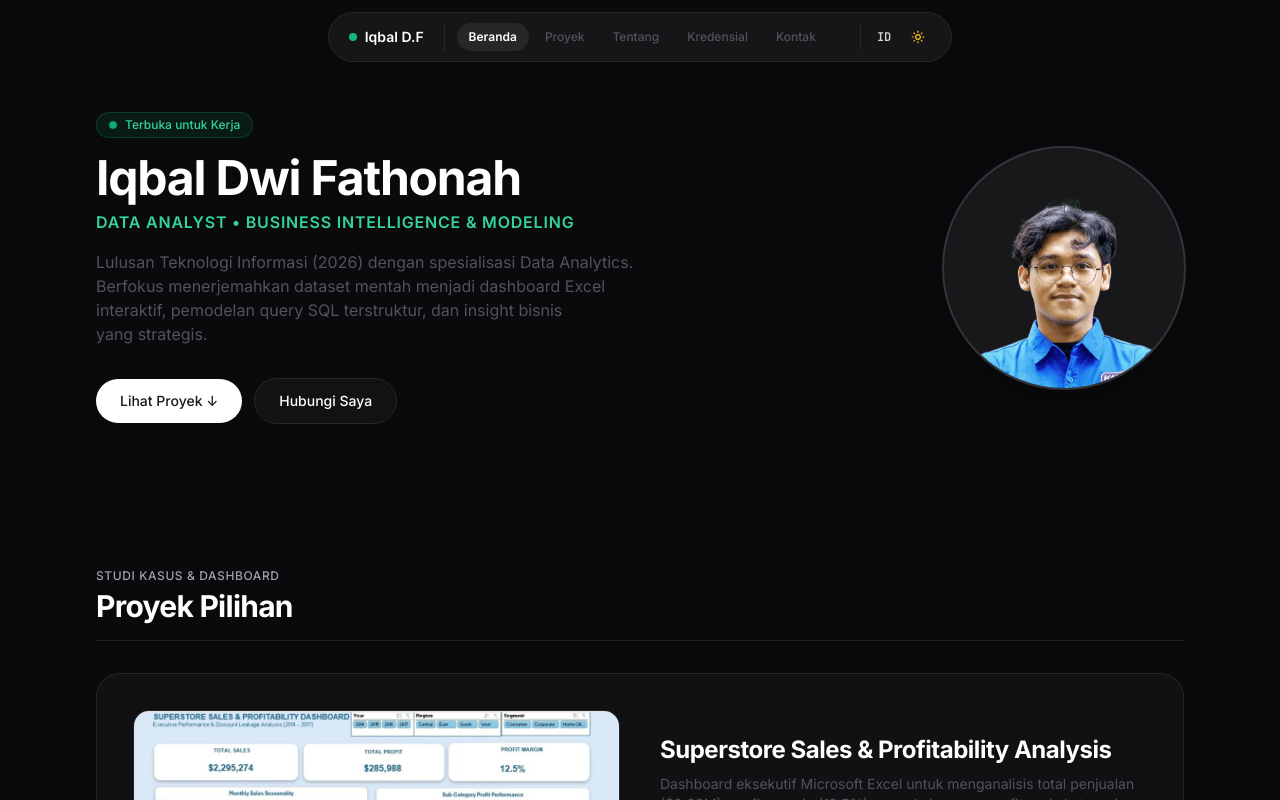
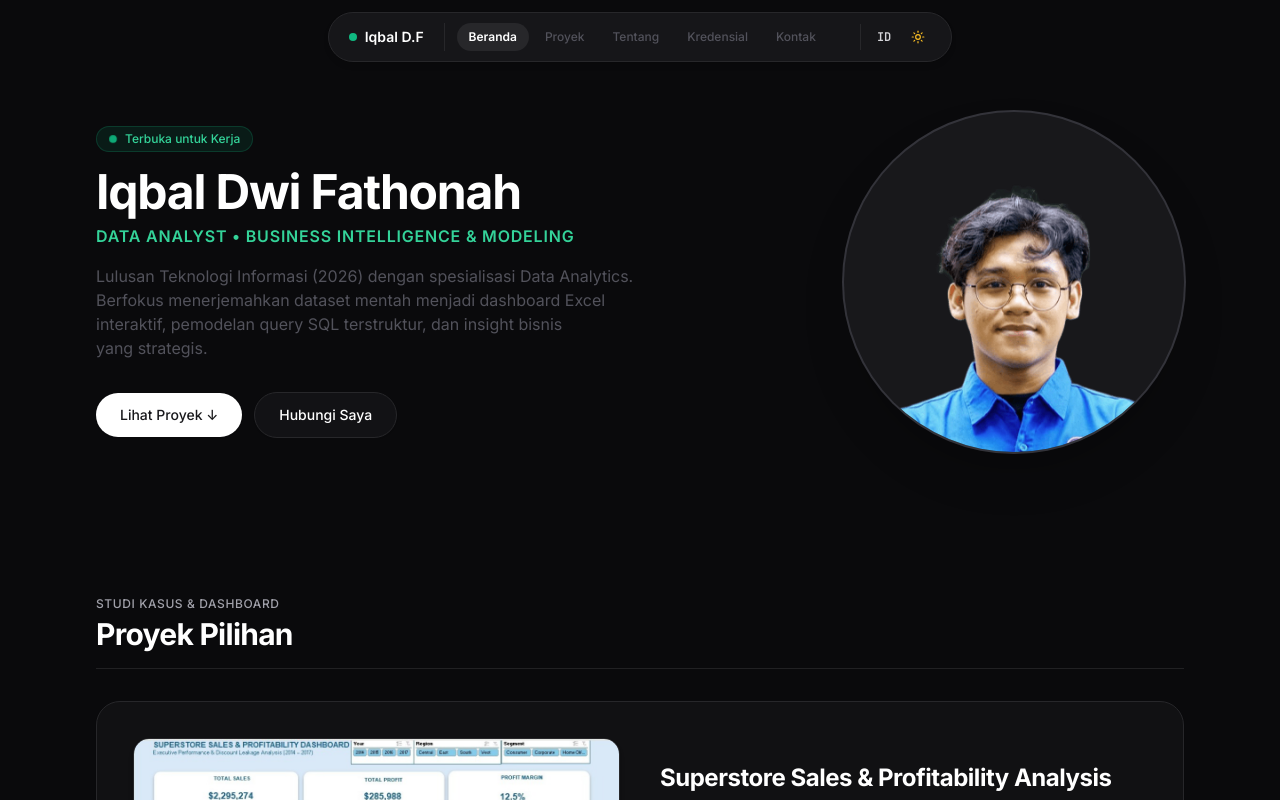
Before and after one commit to qivoradev/portofolio-iqbal, a React (Vite) app: page / in a window 1280 px wide. Shown: the top 800 px of the page. Built offline with nearby package versions, Linux system fonts and the light colour scheme.

Commit message:
style: standardize max-w-6xl container, implement dynamic flex hero grid, and enhance text contrast

```diff
--- a/src/components/Hero.jsx
+++ b/src/components/Hero.jsx
@@ -15,10 +15,10 @@ export default function Hero({ language = 'id' } = {}) {
       <div className="hidden lg:block absolute top-1/4 right-1/4 translate-x-1/2 w-96 h-96 bg-emerald-500/5 dark:bg-emerald-500/10 rounded-full blur-3xl pointer-events-none -z-10" />
 
       <div className="max-w-6xl mx-auto px-4 sm:px-6 lg:px-8">
-        <div className="flex flex-col lg:flex-row items-center justify-between gap-8 lg:gap-12 text-center lg:text-left">
+        <div className="grid grid-cols-1 lg:grid-cols-[minmax(0,1fr)_auto] gap-10 lg:gap-16 items-center">
 
-          {/* SISI KIRI (DESKTOP) / BAWAH (MOBILE): Teks & Tombol Aksi (order-2 di mobile, order-1 di desktop) */}
-          <div className="flex-1 flex flex-col items-center lg:items-start order-2 lg:order-1">
+          {/* Kolom Kiri (Teks & CTA - order-2 di mobile, order-1 di desktop) */}
+          <div className="text-center lg:text-left flex flex-col items-center lg:items-start order-2 lg:order-1">
 
             {/* Status Badge */}
             <div className="inline-flex items-center gap-2 px-3 py-1 rounded-full bg-emerald-500/10 border border-emerald-500/20 text-emerald-600 dark:text-emerald-400 text-xs font-medium mb-4">
@@ -27,7 +27,7 @@ export default function Hero({ language = 'id' } = {}) {
             </div>
 
             {/* Nama Utama */}
-            <h1 className="text-3xl sm:text-4xl lg:text-5xl font-bold tracking-tight text-zinc-900 dark:text-white mb-2">
+            <h1 className="text-3xl sm:text-4xl lg:text-5xl font-bold tracking-tight text-zinc-900 dark:text-white mb-2 whitespace-nowrap">
               Iqbal Dwi Fathonah
             </h1>
 
@@ -36,7 +36,7 @@ export default function Hero({ language = 'id' } = {}) {
               DATA ANALYST • BUSINESS INTELLIGENCE & MODELING
             </p>
 
-            {/* Paragraf Deskripsi (Dibatasi max-w-xl agar tidak kepanjangan per baris) */}
+            {/* Paragraf Narasi */}
             <p className="max-w-xl text-sm sm:text-base text-zinc-600 dark:text-zinc-300 leading-relaxed mb-8">
               {language === 'en'
                 ? 'Information Technology Graduate (2026) specializing in Data Analytics. Focused on transforming raw datasets into interactive Excel dashboards, structured SQL queries, and strategic business insights.'
@@ -63,13 +63,13 @@ export default function Hero({ language = 'id' } = {}) {
 
           </div>
 
-          {/* SISI KANAN (DESKTOP) / ATAS (MOBILE): Foto Profil (order-1 di mobile, order-2 di desktop) */}
-          <div className="flex flex-col items-center shrink-0 order-1 lg:order-2">
-            <div className="w-28 h-28 sm:w-36 sm:h-36 lg:w-60 lg:h-60 rounded-full overflow-hidden ring-2 ring-zinc-300 dark:ring-zinc-700/80 p-1.5 bg-zinc-900 shadow-2xl relative flex items-center justify-center">
+          {/* Kolom Kanan (Foto Profil - order-1 di mobile, order-2 di desktop) */}
+          <div className="flex justify-center shrink-0 order-1 lg:order-2">
+            <div className="w-28 h-28 sm:w-36 sm:h-36 lg:w-[340px] lg:h-[340px] aspect-square shrink-0 rounded-full overflow-hidden ring-2 ring-zinc-300 dark:ring-zinc-700/80 p-1.5 bg-zinc-900 shadow-2xl relative flex items-center justify-center">
               <img
                 src="/profile.png"
                 alt="Iqbal Dwi Fathonah"
-                className="w-full h-full rounded-full object-cover scale-[1.85] -translate-y-2.5 sm:-translate-y-3.5 lg:-translate-y-5 transition-transform duration-300"
+                className="w-full h-full rounded-full object-cover scale-[1.85] -translate-y-2.5 sm:-translate-y-3.5 lg:-translate-y-6 transition-transform duration-300"
                 style={{ objectPosition: 'center 20%' }}
                 onError={(e) => {
                   e.currentTarget.onerror = null;
--- a/src/components/Navbar.jsx
+++ b/src/components/Navbar.jsx
@@ -74,7 +74,7 @@ export default function Navbar({ language: propLanguage } = {}) {
                 className={`px-3 py-1.5 text-xs font-medium rounded-full transition-colors cursor-pointer border-0 ${
                   isActive
                     ? 'text-zinc-900 dark:text-white font-semibold bg-zinc-100 dark:bg-zinc-800'
-                    : 'text-zinc-600 dark:text-zinc-300 hover:text-zinc-900 dark:hover:text-white hover:bg-zinc-100/60 dark:hover:bg-zinc-800/60'
+                    : 'text-zinc-600 dark:text-zinc-400 hover:text-zinc-900 dark:hover:text-zinc-100 hover:bg-zinc-100/60 dark:hover:bg-zinc-800/60'
                 }`}
               >
                 {item.label}
```
